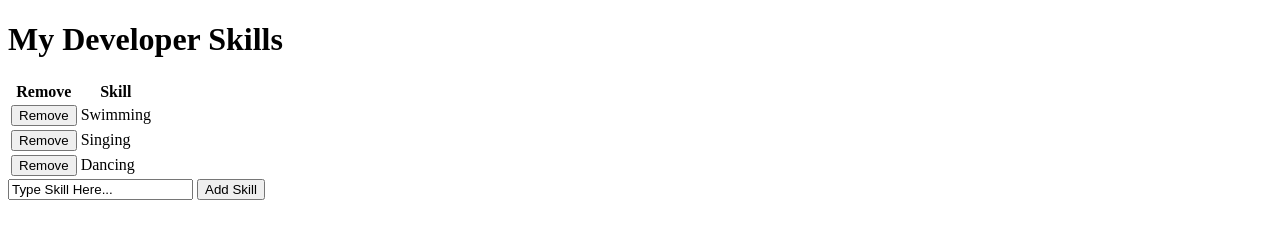
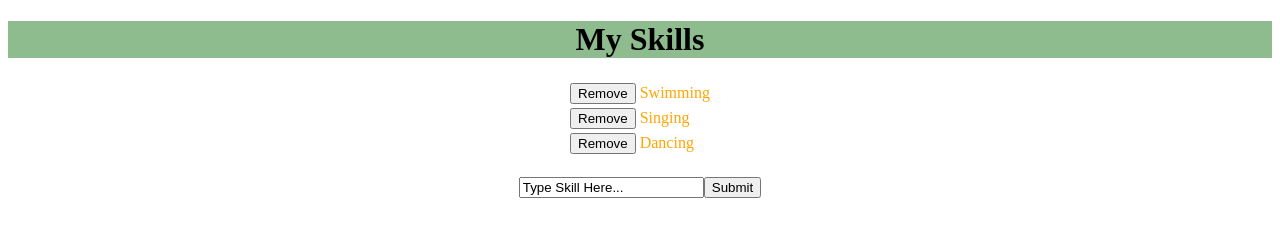
Before and after one commit to mohamedadenn/Dev-Skills, a plain HTML site: page index.html in a window 1280 px wide. Drawn offline with nearby package versions, Linux system fonts and the light colour scheme.

Commit message:
Added JS and CSS

```diff
--- a/css/main.css
+++ b/css/main.css
@@ -0,0 +1,28 @@
+body {}
+
+table {
+    display: flex;
+    justify-content: center;
+    align-items: center;
+    align-content: center;
+}
+
+h1 {
+    display: flex;
+    justify-content: center;
+    background-color: darkseagreen;
+}
+
+form {
+    display: flex;
+    justify-content: center;
+    margin-top: 20px;
+}
+
+tr {
+    color: orange;
+}
+
+form {
+    color: darkseagreen;
+}
--- a/index.html
+++ b/index.html
@@ -5,32 +5,30 @@
     <meta charset="UTF-8">
     <meta name="viewport" content="width=device-width, initial-scale=1.0">
     <title>My Developer Skills</title>
+    <link rel="stylesheet" href="css/main.css" type="text/css">
+    <script src="https://code.jquery.com/jquery-3.2.1.min.js" integrity="sha256-hwg4gsxgFZhOsEEamdOYGBf13FyQuiTwlAQgxVSNgt4=" crossorigin="anonymous"></script>
+    <script src="js/main.js"></script>
 </head>
 
 <body>
-    <h1>My Developer Skills</h1>
+    <h1>My Skills</h1>
     <table>
         <tr>
-            <th>Remove</th>
-            <th>Skill</th>
-
-        </tr>
-        <tr>
-            <td><button type="button">Remove</button></td>
+            <td><button class="remove-skill" type="button">Remove</button></td>
             <td>Swimming</td>
         </tr>
         <tr>
-            <td><button type="button">Remove</button></td>
+            <td><button class="remove-skill" type="button">Remove</button></td>
             <td>Singing</td>
         </tr>
         <tr>
-            <td><button type="button">Remove</button></td>
+            <td><button class="remove-skill" type="button">Remove</button></td>
             <td>Dancing</td>
         </tr>
     </table>
     <form>
-        <input type="text" value="Type Skill Here...">
-        <input type="submit" value="Add Skill">
+        <input type="text" onfocus="this.value=''" value="Type Skill Here...">
+        <button type="button" class="submit-skill">Submit</button>
     </form>
 </body>
 
--- a/js/main.js
+++ b/js/main.js
@@ -0,0 +1,20 @@
+$(document).ready(function() {
+    let $removeSkill = $(".remove-skill")
+        //Removing a skill via button
+    $removeSkill.click(function() {
+
+        this.closest("tr").remove();
+        alert("Your skill has been removed")
+    });
+
+    //Adding a new skill
+
+    $(".submit-skill").click(function() {
+        let newSkill = $("input").val()
+        let addSkill = `<tr> <td><button class="remove-skill" type="button">Remove</button></td>
+       <td>${newSkill}</td>
+     </tr>`;
+        $("table").append(addSkill)
+    });
+
+});
```
